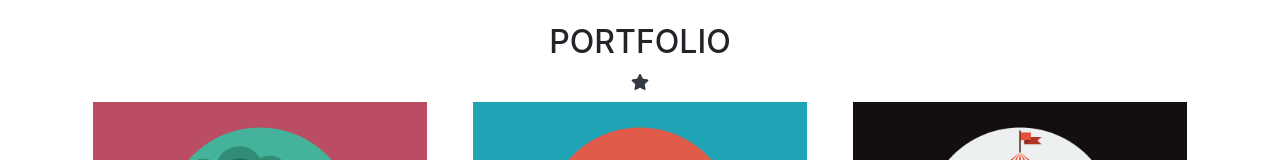
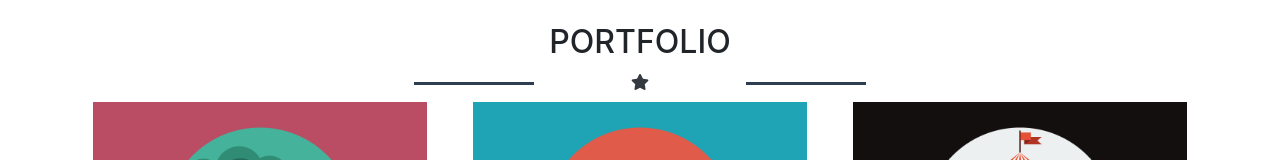
Before and after one commit to Cargalher/html-css-bootstrap-freelancer, a plain HTML site: page index.html in a window 1280 px wide. Shown: the part 562-722 px from the top of the page. Drawn offline with nearby package versions, Linux system fonts and the light colour scheme.

Commit message:
dark star

```diff
--- a/index.html
+++ b/index.html
@@ -55,7 +55,7 @@
         <!-- .Section_one -->
         <section class="section_one bg-white p-4">
             <h2 class="text-center text-uppercase">Portfolio</h2>
-            <div class="text-center text-dark img_star">
+            <div class="text-center text-dark blue_star">
                 <i class="fas fa-star"></i>
               </div>
             <div class="container">
@@ -103,7 +103,7 @@
         <!-- .Section_three -->
         <section class="section_three bg-light p-5">
             <h2 class="text-center text-uppercase">Contact me</h2>
-            <div class="text-center text-dark img_star">
+            <div class="text-center text-dark blue_star">
                 <i class="fas fa-star"></i>
               </div>
             <div class="container ">
--- a/style.css
+++ b/style.css
@@ -43,3 +43,30 @@
     background-color: white;
     z-index: 0;
 }
+.blue_star{
+    position: relative;
+
+}
+.blue_star::before{
+    content:"";
+    display:block;
+    width: 120px;
+    height: 3px;
+    position: absolute;
+    left:390px;
+    top:50%;
+    background-color: #2C3E50;
+    z-index: 0;
+
+}
+.blue_star::after{
+   content:"";
+   display:block;
+   width: 120px;
+   height: 3px;
+   position: absolute;
+   right:390px;
+   top:50%;
+   background-color: #2C3E50;
+   z-index: 0;
+}
```
